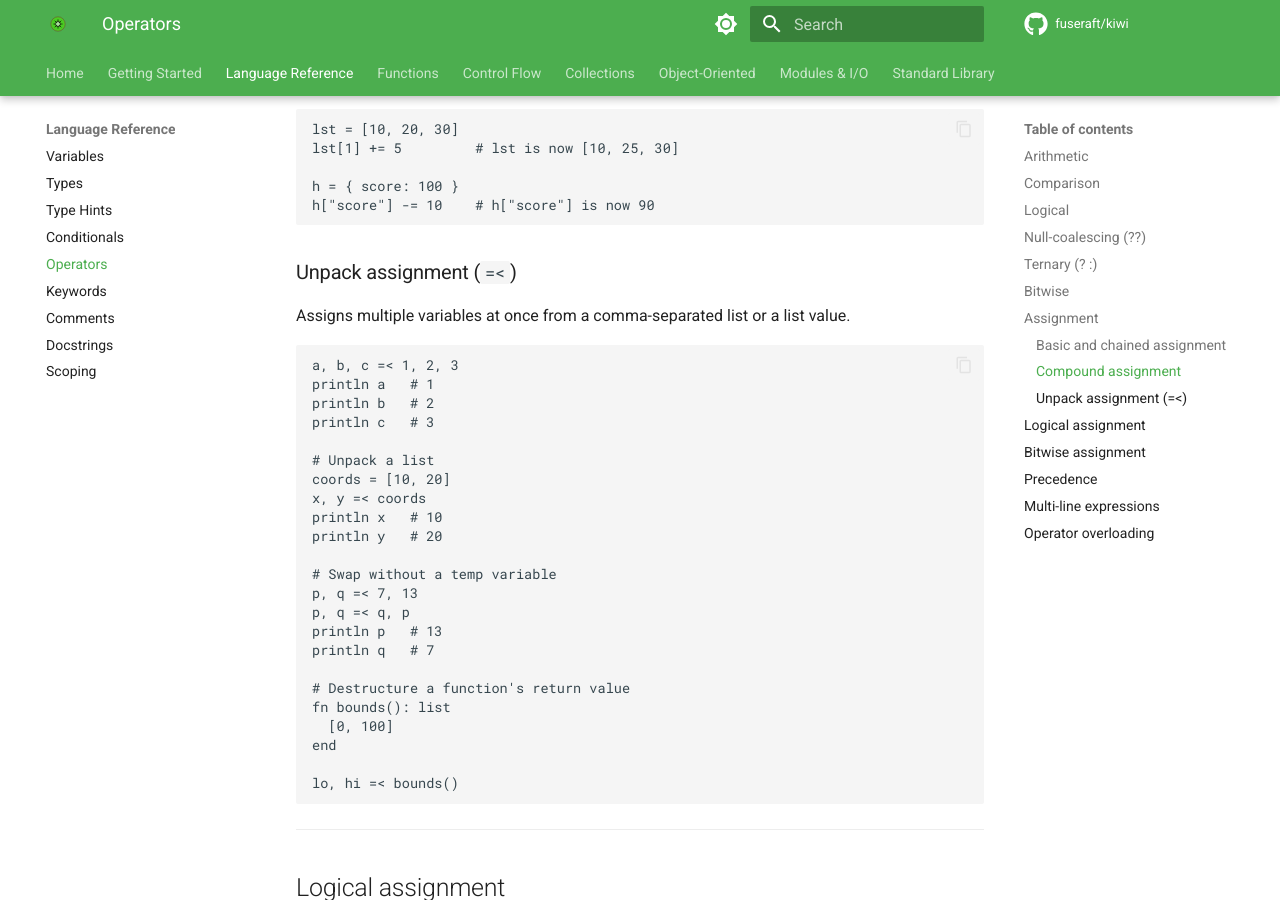
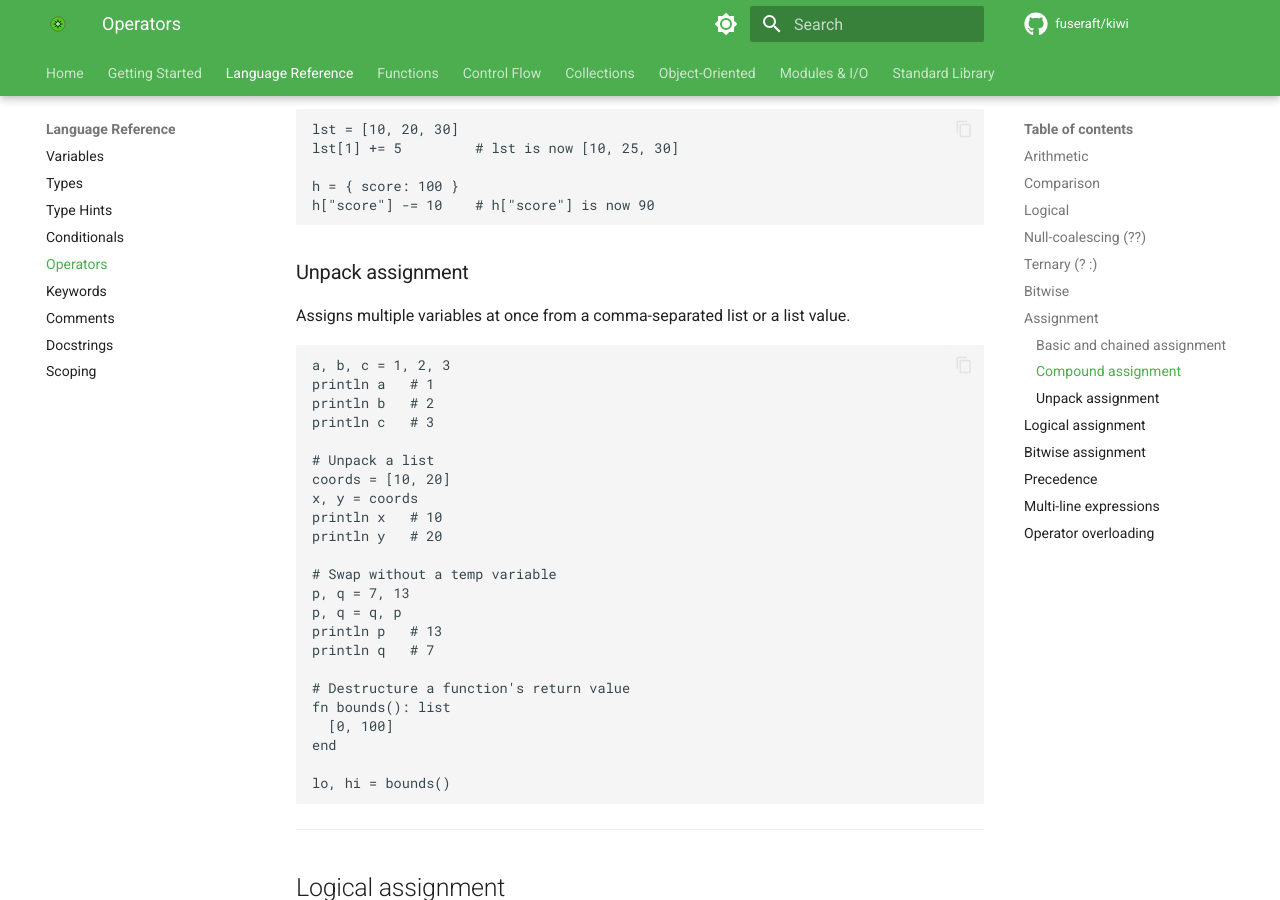
Before and after one commit to fuseraft/kiwi, an MkDocs documentation site: the page built from docs/operators.md, in a window 1280 px wide and 900 px high, scrolled down 4862 px. Built offline with MkDocs 1.6.1 and Material for MkDocs 9.7.7, drawn with Linux system fonts in a browser that asks for light colours; comment, search, counter and statistics services are not loaded.

````diff
--- a/docs/operators.md
+++ b/docs/operators.md
@@ -202,25 +202,25 @@ h = { score: 100 }
 h["score"] -= 10    # h["score"] is now 90
 ```
 
-### Unpack assignment (`=<`)
+### Unpack assignment
 
 Assigns multiple variables at once from a comma-separated list or a list value.
 
 ```kiwi
-a, b, c =< 1, 2, 3
+a, b, c = 1, 2, 3
 println a   # 1
 println b   # 2
 println c   # 3
 
 # Unpack a list
 coords = [10, 20]
-x, y =< coords
+x, y = coords
 println x   # 10
 println y   # 20
 
 # Swap without a temp variable
-p, q =< 7, 13
-p, q =< q, p
+p, q = 7, 13
+p, q = q, p
 println p   # 13
 println q   # 7
 
@@ -229,7 +229,7 @@ fn bounds(): list
   [0, 100]
 end
 
-lo, hi =< bounds()
+lo, hi = bounds()
 ```
 
 ---
````
Also changed, not shown: docs/introduction.md (+2 -2 lines), docs/variables.md (+0 -1 lines), 3 other files.
